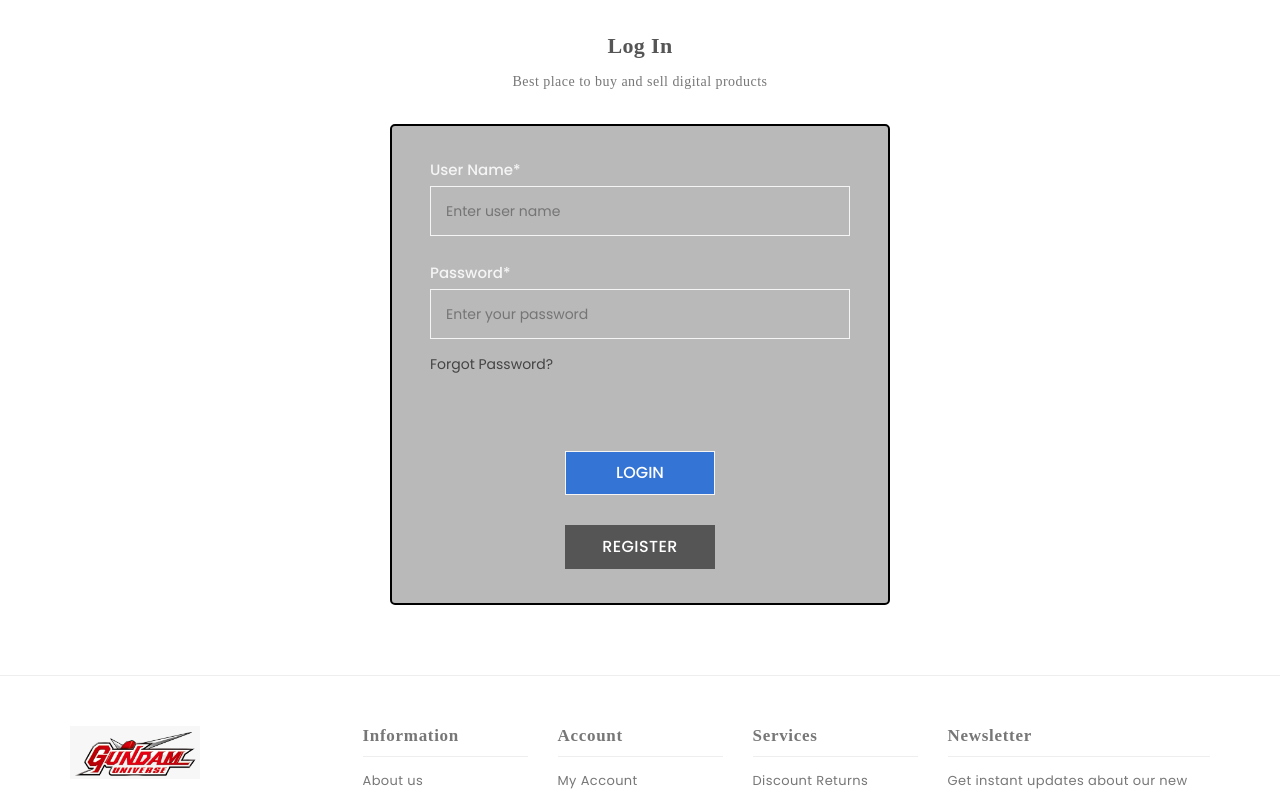
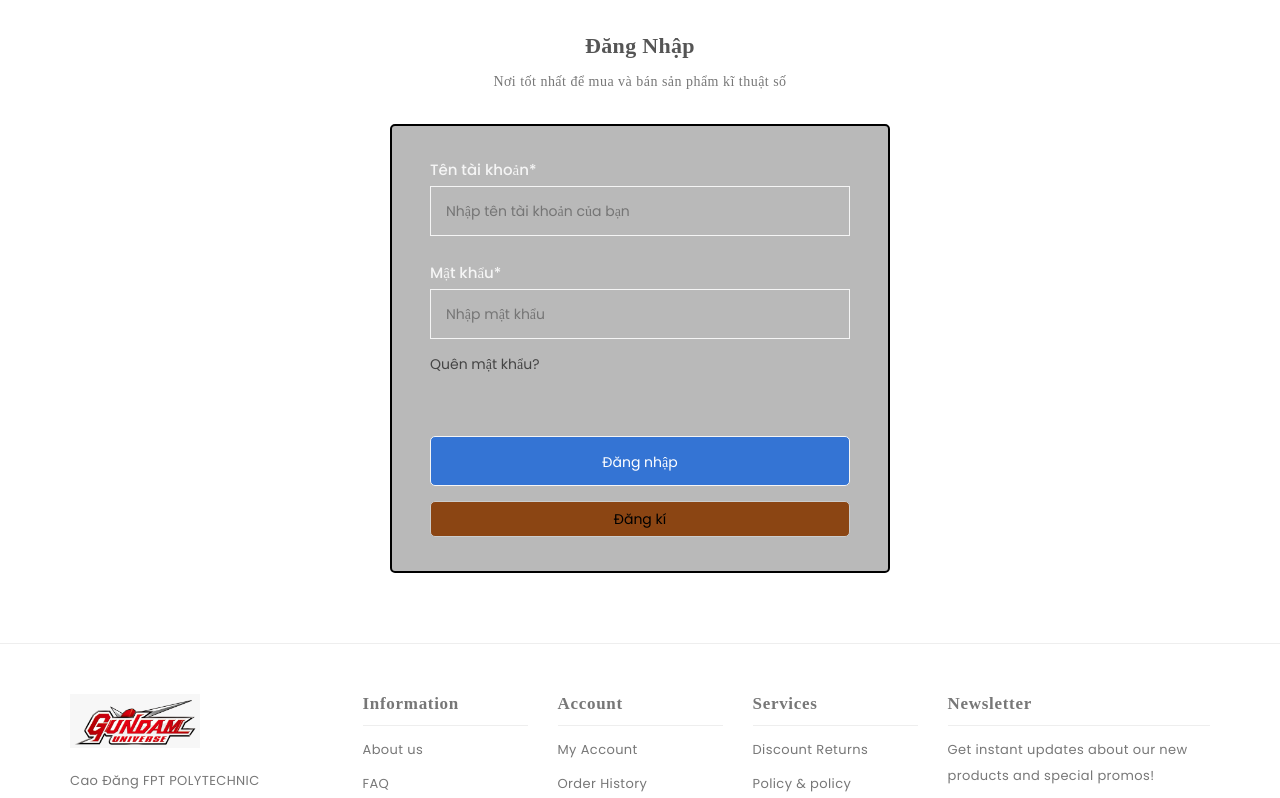
Before and after one commit to theHuy02/DuAnMoHinh, a PHP site: page /Duan1/index.php?act=dangnhap in a window 1280 px wide. Shown: the part 201-999 px from the top of the page. Run offline with PHP 8.4, Linux system fonts and the light colour scheme; data comes from the database, SQL or seed files in the repository; some libraries are stand-ins or nearby versions; some web fonts are replaced.

Commit message:
taikhoan/dangnhap

```diff
--- a/view/taikhoan/dangnhap.php
+++ b/view/taikhoan/dangnhap.php
@@ -1,11 +1,29 @@
+<style>
+    .dangki{
+        text-align: center;
+        padding: 5px 10px;
+        border-radius: 5px;
+        border: 1px solid #ccc;
+        /* height: 50px; */
+
+    }
+    .dangnhap{
+        text-align: center;
+        padding: 5px 10px;
+        border-radius: 5px;
+        border: 1px solid #ccc;
+
+
+    }
+</style>
 <section class="ec-page-content section-space-p">
         <div class="container">
             <div class="row">
                 <div class="col-md-12 text-center">
                     <div class="section-title">
-                        <h2 class="ec-bg-title">Log In</h2>
-                        <h2 class="ec-title">Log In</h2>
-                        <p class="sub-title mb-3">Best place to buy and sell digital products</p>
+                        <h2 class="ec-bg-title">Đăng nhập</h2>
+                        <h2 class="ec-title">Đăng nhập</h2>
+                        <p class="sub-title mb-3">Nơi tốt nhất để mua và bán sản phẩm kĩ thuật số</p>
                     </div>
                 </div>
                 <div class="ec-login-wrapper">
@@ -13,15 +31,15 @@
                         <div class="ec-login-form">
                             <form action="index.php?act=dangnhap" method="post">
                                 <span class="ec-login-wrap">
-                                    <label>User Name*</label>
-                                    <input type="text" name="user" placeholder="Enter user name" required />
+                                    <label>Tên tài khoản*</label>
+                                    <input type="text" name="user" placeholder="Nhập tên tài khoản của bạn" required />
                                 </span>
                                 <span class="ec-login-wrap">
-                                    <label>Password*</label>
-                                    <input type="password" name="password" placeholder="Enter your password" required />
+                                    <label>Mật khẩu*</label>
+                                    <input type="password" name="password" placeholder="Nhập mật khẩu" required />
                                 </span>
                                 <span class="ec-login-wrap ec-login-fp">
-                                    <label><a href="#">Forgot Password?</a></label>
+                                    <label><a href="#">Quên mật khẩu?</a></label>
                                 </span>
 
                                 <span class="ec-login-wrap ec-login-btn">
@@ -33,8 +51,8 @@
                 ?>
                                     </div>
 
-                                    <input class="btn btn-primary" style="background-color:#3474d4;color:#FFFFFF" type="submit" value="Login" name="dangnhap">
-                                    <a href="index.php?act=dangky" class="btn btn-secondary">Register</a>
+                                    <input class="dangnhap" style="background-color:#3474d4;color:#FFFFFF" type="submit" value="Đăng nhập" name="dangnhap">
+                                    <a href="index.php?act=dangky" class="dangki" style="background-color:#8B4513;color:black"><button>Đăng kí</button></a>
                                 </span>
                             </form>
                         </div>
```
